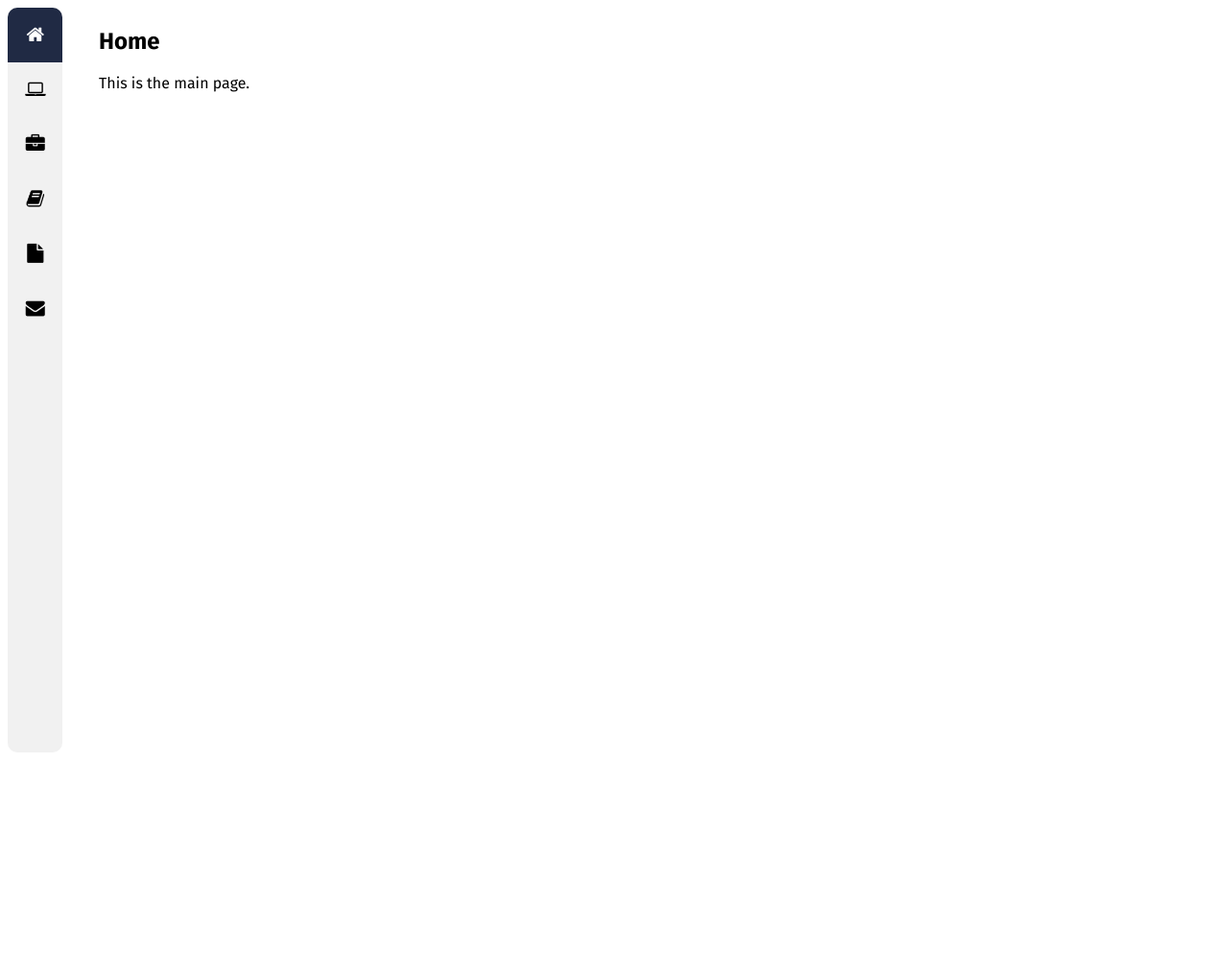
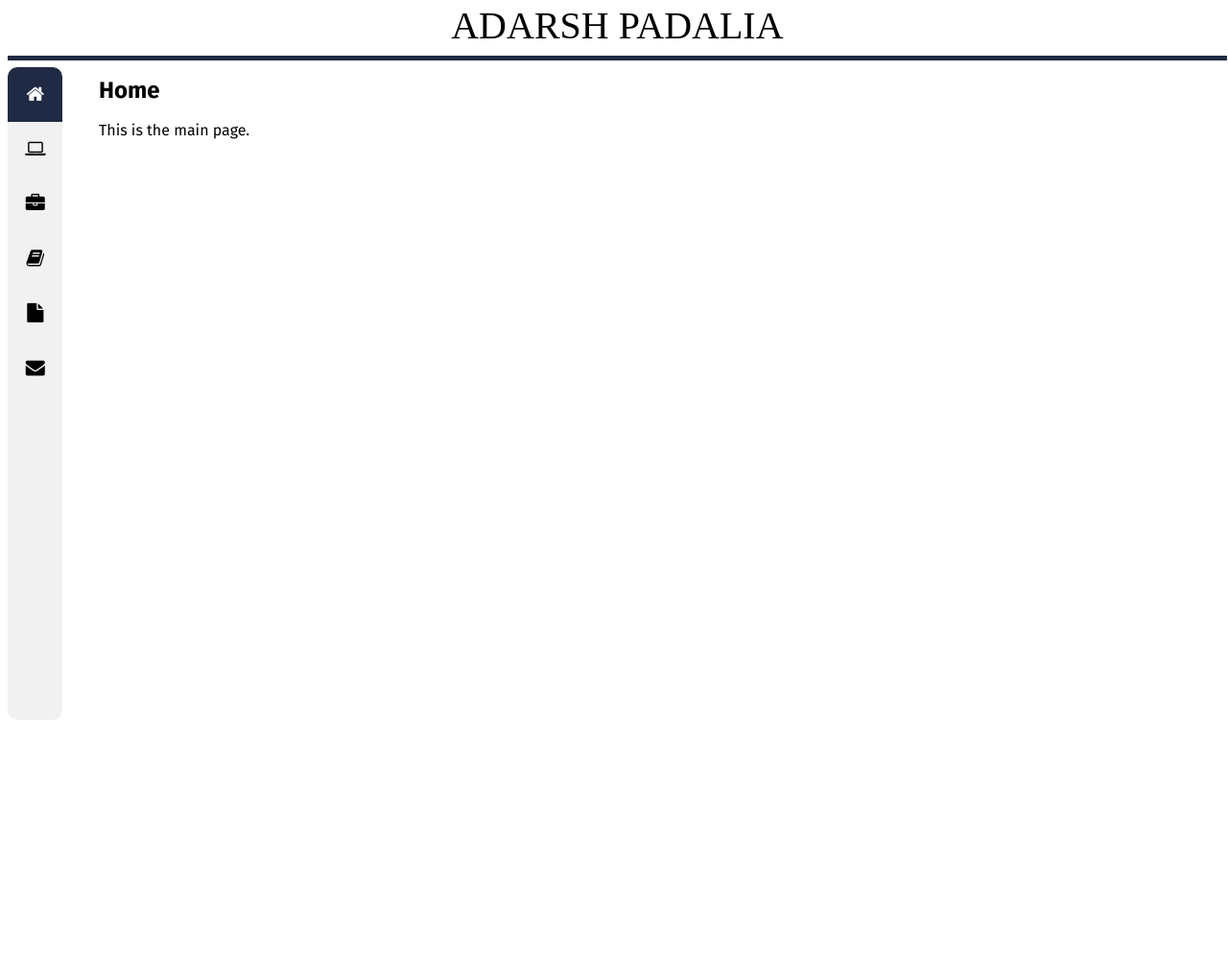
Before and after one commit to adpad2/flask-website, a Flask app: page /home in a window 1280 px wide. Shown: the whole page at 96% size. Run offline with Flask 3, Linux system fonts and the light colour scheme.

Commit message:
Added a topbar

```diff
--- a/api/static/sidebar.css
+++ b/api/static/sidebar.css
@@ -19,7 +19,8 @@
   width: 57px;
   background-color: #f1f1f1;
   position: fixed;
-  height: 97%;
+  top: 70px;
+  height: 85%;
   transition: 0.5s;
   overflow-y: scroll;
   overflow-x: hidden;
--- /dev/null
+++ b/api/templates/_topbar.html
@@ -0,0 +1,18 @@
+<style>
+    .topbar {
+      border-bottom: 5px solid #202A44;
+      margin-bottom: 10px;
+      margin-top: -10px;
+      padding: 5px;
+      height: 50px;
+      font-size: 40px;
+      font-family: 'Monteserrat', serif;
+      position: fixed;
+      width: 98.5%;
+      text-align: center;
+      background-color: #fff;
+      z-index: 1;
+    }
+</style>
+<!-- Create the topbar -->
+<div class="topbar">ADARSH PADALIA</div>
--- a/api/templates/base.html
+++ b/api/templates/base.html
@@ -42,18 +42,21 @@
         });
       });
     </script>
-    <!-- Import the Firs Sans font -->
+    <!-- Import the Firs Sans and Monteserrat fonts -->
     <link href="https://fonts.googleapis.com/css2?family=Fira+Sans:wght@400;700&display=swap" rel="stylesheet">
+    <link href="https://fonts.googleapis.com/css2?family=Montserrat:wght@100&display=swap" rel="stylesheet">
   </head>
   <body>
+    <!-- Display the topbar -->
+    {% include("_topbar.html") %}
     <!-- Display the sidebar -->
     {% include("_sidebar.html") %}
     <div class="content">
       <section>
-        <header>
+        <header style="position: absolute; top: 60px;">
           {% block header %}{% endblock header %}
         </header>
-        <main>
+        <main style="position: absolute; top: 110px;">
           {% block content %}<p>No messages.</p>{% endblock content %}
         </main>
       </section>
```
